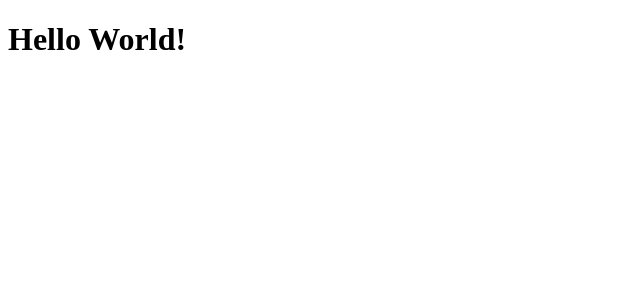
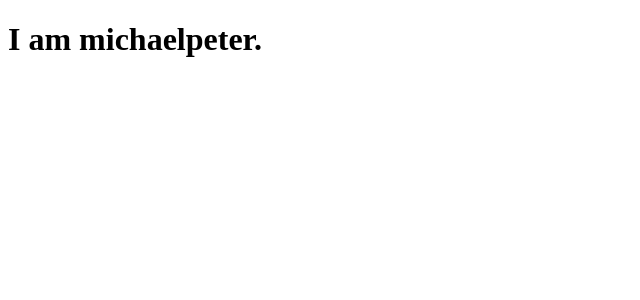
Before and after one commit to iammichaelpeter/iammichaelpeter.github.io, an Angular app: page / in a window 1280 px wide. Shown: the top 300 px of the page, without its empty margins (0-640 px from the left). Built offline with nearby package versions, Linux system fonts and the light colour scheme.

Commit message:
feat: Initialize Angular portfolio website with GitHub Pages deployment

```diff
--- a/angular.json
+++ b/angular.json
@@ -17,7 +17,7 @@
         "build": {
           "builder": "@angular-devkit/build-angular:application",
           "options": {
-            "outputPath": "dist/iammichaelpeter.github.io",
+            "outputPath": "dist/iammichaelpeter.github.io/browser",
             "index": "src/index.html",
             "browser": "src/main.ts",
             "baseHref": "/",
--- a/package.json
+++ b/package.json
@@ -4,10 +4,11 @@
   "scripts": {
     "ng": "ng",
     "start": "ng serve",
-    "build": "ng build",
+    "build": "ng build --configuration production",
     "watch": "ng build --watch --configuration development",
     "test": "ng test",
-    "serve:ssr:iammichaelpeter.github.io": "node dist/iammichaelpeter.github.io/server/server.mjs"
+    "serve:ssr:iammichaelpeter.github.io": "node dist/iammichaelpeter.github.io/server/server.mjs",
+    "deploy": "ng deploy --base-href=/ --no-silent --name=\"Michael Peter\""
   },
   "private": true,
   "dependencies": {
--- a/src/app/app.component.html
+++ b/src/app/app.component.html
@@ -1,2 +1,2 @@
-<h1>Hello World!</h1>
+<h1>I am michaelpeter.</h1>
 <router-outlet />
```
